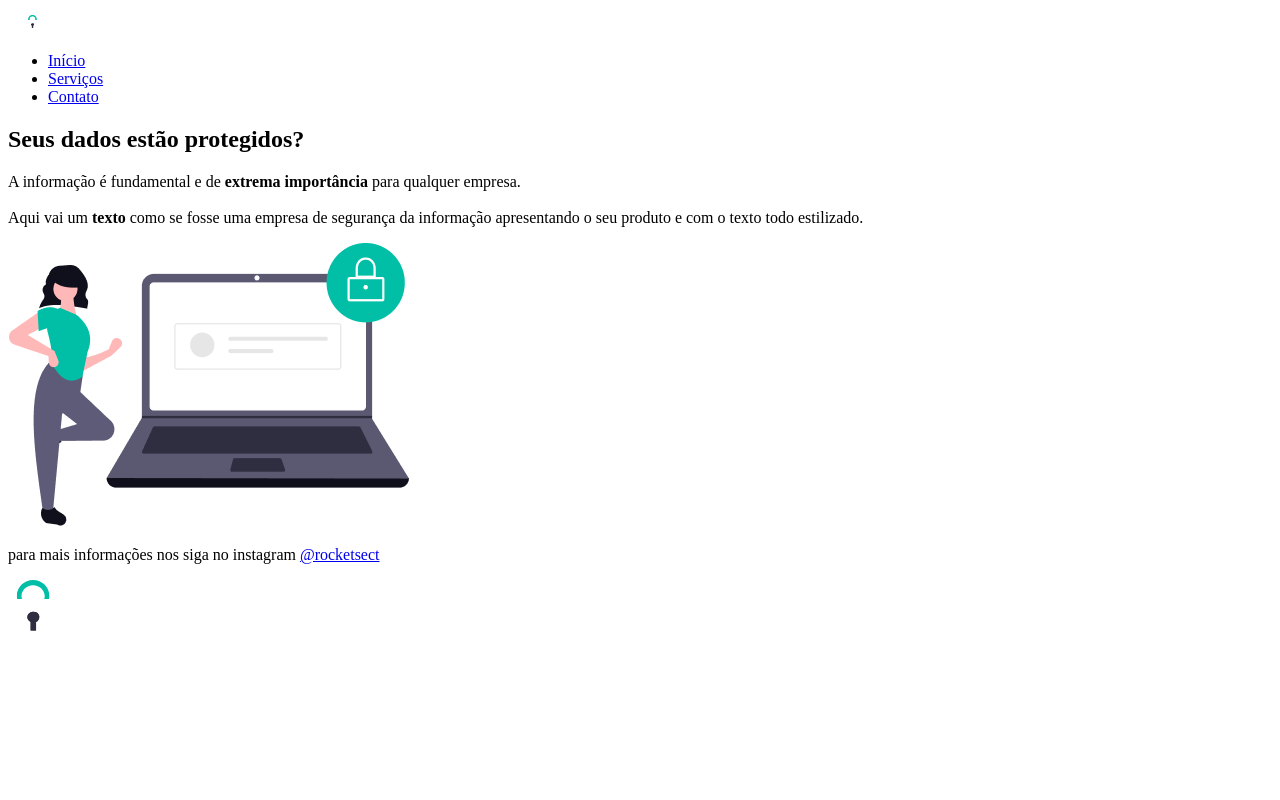
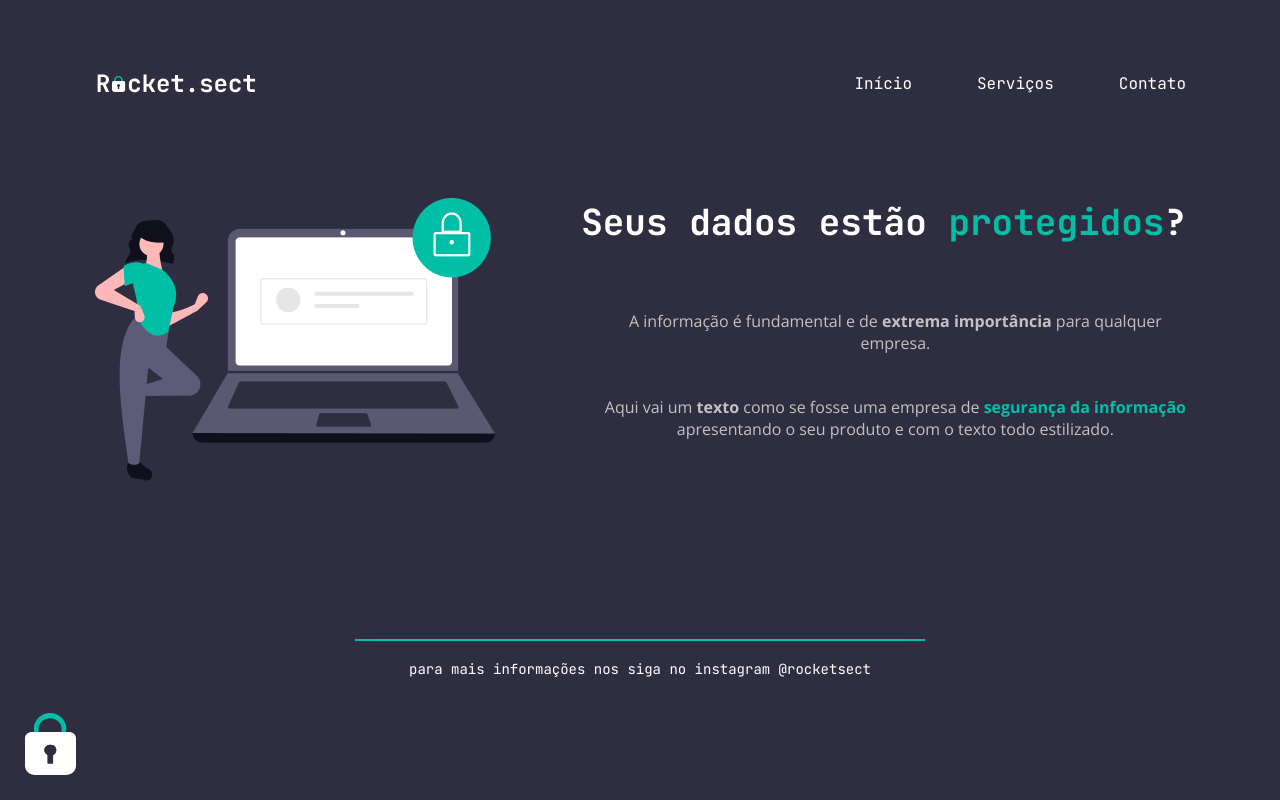
Before and after one commit to LuriSerdan/Rocket-sect, a plain HTML site: page index.html in a window 1280 px wide. Drawn offline with nearby package versions, Linux system fonts and the light colour scheme.

Commit message:
feat: css update

```diff
--- a/index.html
+++ b/index.html
@@ -4,6 +4,13 @@
     <meta charset="UTF-8">
     <meta name="viewport" content="width=device-width, initial-scale=1.0">
     <title>Rocket.sect</title>
+
+    <link rel="preconnect" href="https://fonts.googleapis.com">
+    <link rel="preconnect" href="https://fonts.gstatic.com" crossorigin>
+    <link href="https://fonts.googleapis.com/css2?family=JetBrains+Mono:ital,wght@0,100..800;1,100..800&family=Open+Sans:ital,wght@0,300..800;1,300..800&display=swap"
+    rel="stylesheet">
+
+    <link rel="stylesheet" href="./style.css">
 </head>
 
 <body>
@@ -21,21 +28,24 @@
         </nav>
 
         <main>
+
+            <img src="images/img1.png" alt="mulher vestida com uma camiseta verde do lado de um notebook">
+
             <section class="text">
                 <h1>Seus dados estão <span>protegidos</span>?</h1>
 
-                <p>
-                    A informação é fundamental e de <strong>extrema importância</strong>
-                    para qualquer empresa.
+				<div>
+					<p>
+						A informação é fundamental e de <strong>extrema importância</strong>
+						para qualquer </br> empresa.
+					</p>
 
-                    </br>
-                    </br>
-
-                    Aqui vai um <strong>texto</strong> como se fosse uma empresa de <span>segurança da informação</span>
-                    apresentando o seu produto e com o texto todo estilizado.
-                </p>
+					<p>
+						Aqui vai um <strong>texto</strong> como se fosse uma empresa de <span>segurança da informação</span><br>
+						apresentando o seu produto e com o texto todo estilizado.
+					</p>
+				</div>
             </section>
-            <img src="images/img1.png" alt="mulher vestida com uma camiseta verde do lado de um notebook">
         </main>
 
         <footer>
@@ -44,7 +54,10 @@
         </footer>
     </div>
 
-    <img src="images/padlock.svg" alt="um cadeado decorativo no canto da tela">
+    <img
+    id="cadeado"
+    src="images/padlock.svg"
+    alt="um cadeado decorativo no canto da tela">
 
 </body>
 </html>
--- /dev/null
+++ b/style.css
@@ -0,0 +1,116 @@
+body {
+    margin: 0;
+    background-color: #2F2E41;
+}
+
+.page {
+    width: 1092px;
+    margin: 0 auto;
+    padding-top: 69px;
+}
+
+nav {
+    display: flex;
+    justify-content: space-between;
+    align-items: center;
+    margin-bottom: 100px;
+
+    font-family: "JetBrains Mono", monospace;
+}
+
+ul {
+    list-style: none;
+    display: flex;
+    gap: 65px;
+    margin: 0;
+    padding: 0;
+}
+
+a {
+    color: #FFFFFF;
+    text-decoration: none;
+}
+
+ul li a:hover {
+    font-weight: 700;
+    opacity: 1;
+}
+
+main {
+    display: flex;
+    flex-direction: row;
+    justify-content: space-between;
+    margin-bottom: 158px;
+    height: 283px;
+    width: 100%;
+}
+
+section {
+    display: flex;
+    flex-direction: column;
+    align-items: flex-end;
+    justify-content: space-between;
+    height: 100%;
+}
+
+section h1 {
+    font-size: 36px;
+    color: #FFFFFF;
+    font-weight: bold;
+    margin: 0;
+
+    font-family: "JetBrains Mono", monospace;
+}
+
+section div {
+    display: flex;
+    flex-direction: column;
+    justify-content: space-evenly;
+    height: 75%;
+}
+
+section h1 span {
+    color: #00BFA6;
+    font-weight: 700;
+}
+
+section p {
+    text-align: center;
+    font-size: 16px;
+
+    color: #C2C2C2;
+    margin: 0px;
+
+    font-family: "Open Sans", sans-serif;
+}
+
+p span {
+    color: #00BFA6;
+    font-weight: bold;
+}
+
+.line {
+    width: 568px;
+    height: 0;
+    margin: 0 auto 8px;
+    border: 1px solid #00BFA6;
+}
+
+footer {
+    font-size: 14px;
+    line-height: 28px;
+    text-align: center;
+    color: #FFFFFF;
+    font-family: "JetBrains Mono", monospace;
+}
+
+#cadeado {
+    position: fixed;
+    bottom: 25px;
+    left: 25px;
+}
+
+footer p a:hover {
+    font-weight: 700;
+    opacity: 1;
+}
```
